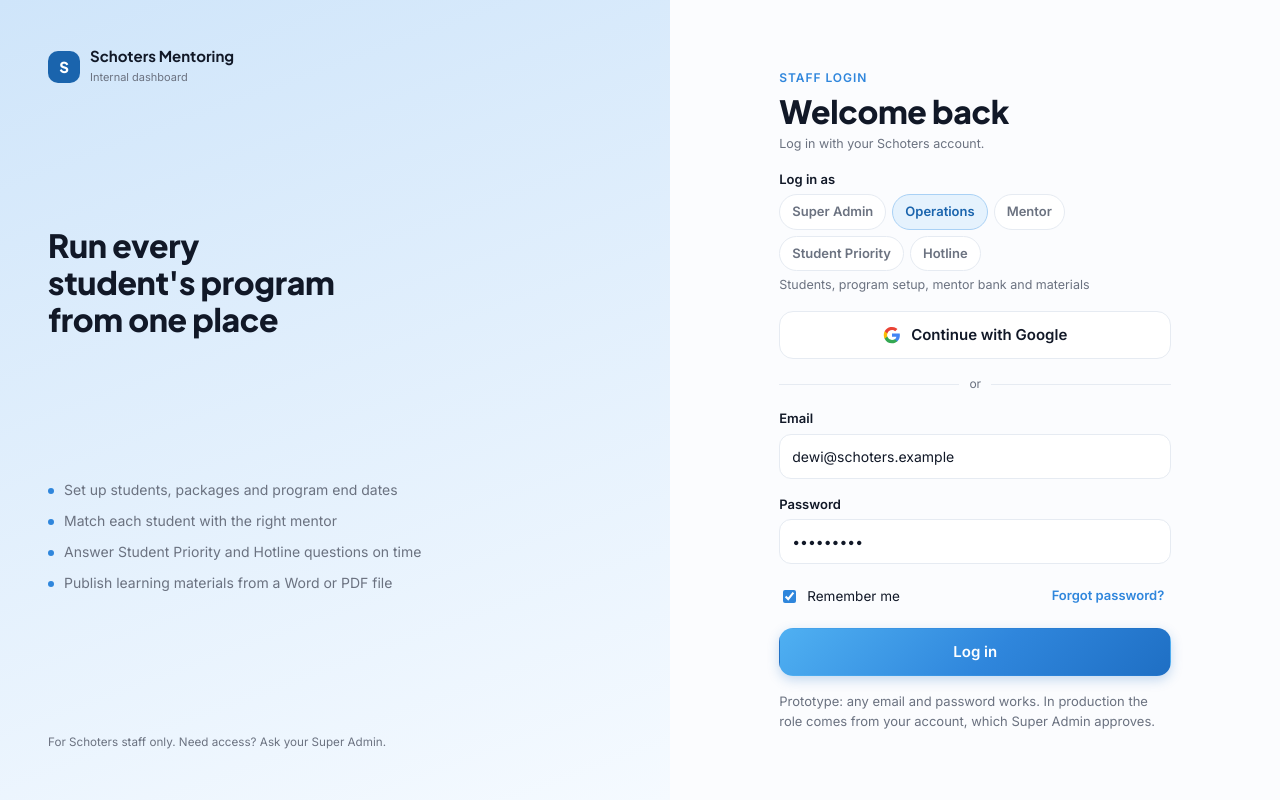
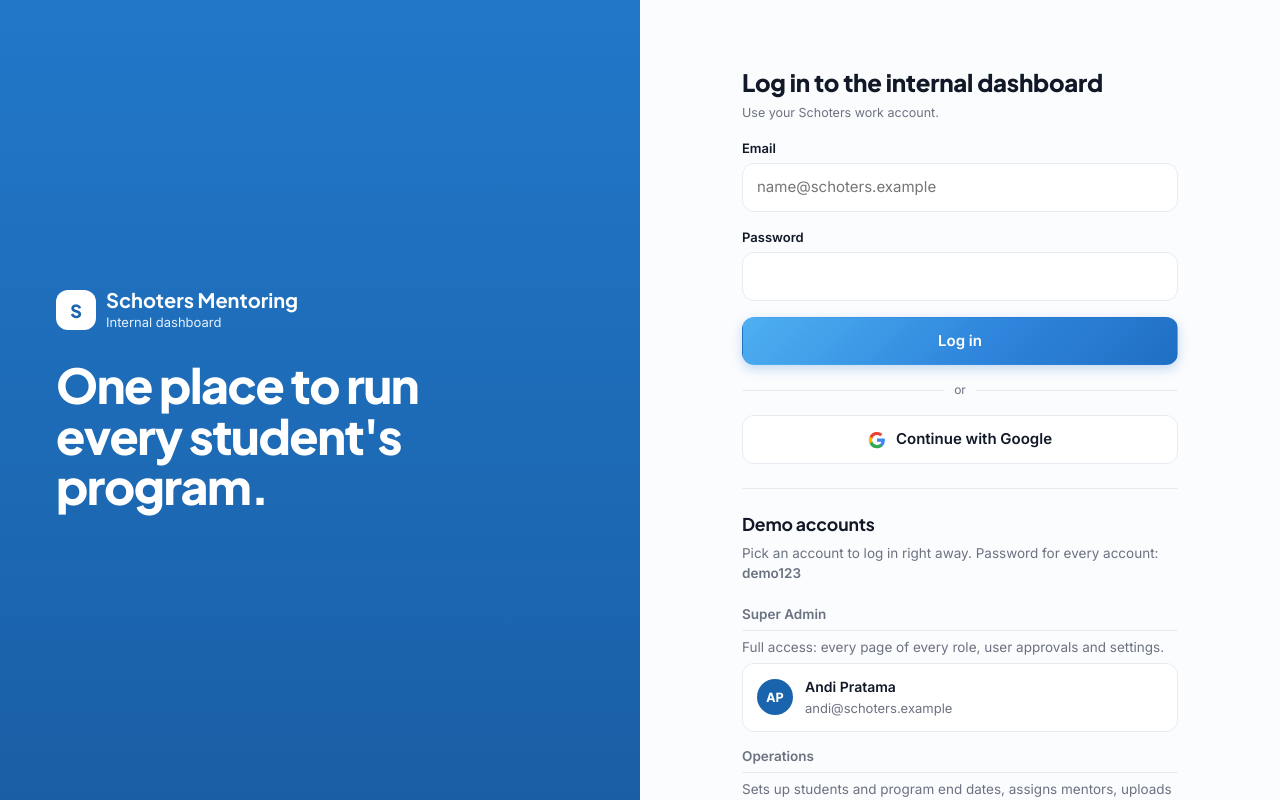
Before and after one commit to rahmanadia5/schotersglobal, a plain HTML site: page internal/index.html in a window 1280 px wide. Drawn offline with Linux system fonts and the light colour scheme.

Commit message:
Internal login: brand panel and demo accounts by role (#4)
* Add internal dashboard prototype for Ops, Mentor and Admin

Co-Authored-By: Claude Opus 5.5 <noreply@anthropic.com>
Claude-Session: https://claude.ai/code/session_017VMiA6EAXHio7nD1gUm8hz

* Internal dashboard: 5 login roles, user approvals, mentor bank, document-to-article materials

- Login roles: Super Admin (all access), Operations, Mentor, Student Priority, Hotline
- Remove paused programs; program lengths as clickable options per track
- New internal users need Super Admin approval
- Mentor bank for Operations and Super Admin
- Materials: upload .docx or .pdf, converted to an article; draft autosave; confirm before publish; no Vietnamese check

Co-Authored-By: Claude Opus 5.5 <noreply@anthropic.com>
Claude-Session: https://claude.ai/code/session_017VMiA6EAXHio7nD1gUm8hz

* Internal login: same layout as the student login, with Google or email and a role picker

Co-Authored-By: Claude Opus 5.5 <noreply@anthropic.com>
Claude-Session: https://claude.ai/code/session_017VMiA6EAXHio7nD1gUm8hz

* Internal login: brand panel, email and password, demo accounts by role

Co-Authored-By: Claude Opus 5.5 <noreply@anthropic.com>
Claude-Session: https://claude.ai/code/session_017VMiA6EAXHio7nD1gUm8hz

---------

Co-authored-by: Claude <noreply@anthropic.com>

```diff
--- a/internal/index.html
+++ b/internal/index.html
@@ -161,25 +161,29 @@ tr.click{cursor:pointer}tr.click:hover td{background:#f7fbff}
 .lenpick{display:flex;gap:6px;flex-wrap:wrap}
 .lenbtn{border:1px solid var(--line);background:#fff;border-radius:10px;padding:6px 12px;font-weight:600;color:var(--muted);cursor:pointer}
 .lenbtn[aria-pressed=true]{background:var(--accent-soft);border-color:#a9d1f5;color:#1a64ad}
-/* login (same layout as the student login) */
-.login{position:fixed;inset:0;z-index:40;background:var(--bg);display:grid;grid-template-columns:minmax(0,1.1fr) minmax(0,1fr);overflow:auto}
-.login-side{background:linear-gradient(160deg,#cfe5fa,#f5faff);color:var(--ink);padding:48px;display:flex;flex-direction:column;justify-content:space-between;gap:32px}
-.login-side .brand{color:var(--ink);padding:0}.login-side .brand-mark{background:var(--rail-active);color:#fff}.login-side .brand small{color:var(--muted)}
-.login-side h2{font-size:2rem;line-height:1.15;font-weight:800;max-width:15ch}
-.login-side ul{margin:0;padding:0;list-style:none;display:flex;flex-direction:column;gap:10px;color:var(--muted)}
-.login-side li::before{content:"";display:inline-block;width:6px;height:6px;border-radius:50%;background:var(--accent);margin-right:10px;vertical-align:middle}
-.login-form{display:flex;flex-direction:column;justify-content:center;gap:16px;padding:40px 24px;max-width:440px;width:100%;margin:0 auto}
-.login-form .field input{border:1px solid var(--line);border-radius:12px;padding:11px 12px;background:var(--surface)}
+/* login: brand panel left, form + demo accounts right */
+.login{position:fixed;inset:0;z-index:40;background:var(--bg);display:grid;grid-template-columns:minmax(0,1fr) minmax(0,1fr)}
+.login-side{background:var(--rail-grad);color:#fff;padding:56px;display:flex;flex-direction:column;justify-content:center;gap:28px}
+.login-side .brand{padding:0;color:#fff}.login-side .brand b{font-size:20px}.login-side .brand small{color:var(--rail-ink);font-size:13px}
+.login-side .brand-mark{width:40px;height:40px;font-size:18px;border-radius:12px}
+.login-side h2{font-size:3rem;line-height:1.05;font-weight:800;max-width:13ch;letter-spacing:-.03em}
+.login-right{overflow-y:auto;height:100vh}
+.login-form{display:flex;flex-direction:column;gap:16px;padding:64px 32px;max-width:500px;width:100%;margin:0 auto}
+.login-form h1{font-size:1.5rem}
+.login-form .field input{border:1px solid var(--line);border-radius:12px;padding:12px 14px;background:var(--surface);font-size:15px}
 .divider{display:flex;align-items:center;gap:10px;color:var(--muted);font-size:12px}
 .divider::before,.divider::after{content:"";flex:1;height:1px;background:var(--line)}
-.btn.lg{padding:12px 20px;font-size:15px;border-radius:14px}
+.btn.lg{padding:12px 20px;font-size:15px;border-radius:12px}
 .gbtn{gap:10px}.gbtn svg{width:18px;height:18px}
-.rolepick{display:flex;flex-wrap:wrap;gap:6px}
-.rolepick button{border:1px solid var(--line);background:#fff;border-radius:99px;padding:7px 12px;font-weight:600;font-size:13px;color:var(--muted);cursor:pointer}
-.rolepick button[aria-pressed=true]{background:var(--accent-soft);border-color:#a9d1f5;color:#1a64ad}
-.role-desc{font-size:12.5px;color:var(--muted);min-height:18px}
-.check{display:flex;gap:8px;align-items:center;cursor:pointer;font-size:13.5px}.check input{accent-color:var(--accent)}
-@media (max-width:760px){.login{grid-template-columns:minmax(0,1fr)}.login-side{padding:28px 16px}.login-side h2{font-size:1.5rem}.login-side ul{display:none}}
+.demo{border-top:1px solid var(--line);padding-top:22px;margin-top:8px;display:flex;flex-direction:column;gap:6px}
+.demo h2{font-size:1.1rem}
+.demo-role{margin-top:14px;font-weight:700;color:var(--muted);font-size:13.5px;padding-bottom:6px;border-bottom:1px solid var(--line)}
+.demo-desc{font-size:13.5px;color:var(--muted);margin:6px 0 4px}
+.acct{display:flex;gap:12px;align-items:center;width:100%;text-align:left;background:var(--surface);border:1px solid var(--line);border-radius:12px;padding:12px 14px;cursor:pointer;margin-top:6px}
+.acct:hover{border-color:#a9d1f5;background:#f7fbff}
+.acct .avatar{background:var(--rail-active);color:#fff;width:36px;height:36px;font-size:12.5px}
+.acct b{display:block}.acct span{color:var(--muted);font-size:13px}
+@media (max-width:760px){.login{grid-template-columns:minmax(0,1fr);overflow-y:auto}.login-right{height:auto;overflow:visible}.login-side{padding:28px 16px;gap:14px}.login-side h2{font-size:1.7rem}.login-form{padding:28px 16px 40px}}
 @media (max-width:1000px){.c3,.c4,.c5,.c6,.c7,.c8{grid-column:span 12}}
 @media (max-width:760px){
   .shell{grid-template-columns:1fr}
@@ -201,21 +205,20 @@ tr.click{cursor:pointer}tr.click:hover td{background:#f7fbff}
 <div class="login" id="login" hidden>
   <div class="login-side">
     <div class="brand"><div class="brand-mark">S</div><div><b>Schoters Mentoring</b><small>Internal dashboard</small></div></div>
-    <h2>Run every student's program from one place</h2>
-    <ul><li>Set up students, packages and program end dates</li><li>Match each student with the right mentor</li><li>Answer Student Priority and Hotline questions on time</li><li>Publish learning materials from a Word or PDF file</li></ul>
-    <small style="color:var(--muted)">For Schoters staff only. Need access? Ask your Super Admin.</small>
+    <h2>One place to run every student's program.</h2>
   </div>
+  <div class="login-right">
   <form class="login-form" id="loginForm" novalidate>
-    <div><div class="eyebrow">Staff login</div><h1 style="font-size:2rem">Welcome back</h1><p class="sub">Log in with your Schoters account.</p></div>
-    <div class="field"><label>Log in as</label><div class="rolepick" role="group" aria-label="Role" id="rolepick"></div><div class="role-desc" id="roledesc"></div></div>
+    <div><h1>Log in to the internal dashboard</h1><p class="sub" style="margin-top:4px">Use your Schoters work account.</p></div>
+    <div class="field"><label for="lemail">Email</label><input id="lemail" type="email" placeholder="name@schoters.example" autocomplete="username"></div>
+    <div class="field"><label for="lpass">Password</label><input id="lpass" type="password" autocomplete="current-password"></div>
+    <div class="err" id="lerr" hidden></div>
+    <button type="submit" class="btn primary lg">Log in</button>
+    <div class="divider">or</div>
     <button type="button" class="btn lg gbtn" data-act="google"><svg viewBox="0 0 24 24" aria-hidden="true"><path fill="#4285F4" d="M22.5 12.3c0-.8-.1-1.5-.2-2.3H12v4.3h5.9a5 5 0 0 1-2.2 3.3v2.7h3.5c2.1-1.9 3.3-4.7 3.3-8z"/><path fill="#34A853" d="M12 23c3 0 5.5-1 7.2-2.7l-3.5-2.7c-1 .7-2.2 1-3.7 1-2.9 0-5.3-1.9-6.2-4.5H2.2v2.8A11 11 0 0 0 12 23z"/><path fill="#FBBC05" d="M5.8 14.1a6.6 6.6 0 0 1 0-4.2V7.1H2.2a11 11 0 0 0 0 9.8z"/><path fill="#EA4335" d="M12 5.4c1.6 0 3.1.6 4.2 1.7l3.1-3.1A11 11 0 0 0 2.2 7.1l3.6 2.8C6.7 7.3 9.1 5.4 12 5.4z"/></svg>Continue with Google</button>
-    <div class="divider">or</div>
-    <div class="field"><label for="lemail">Email</label><input id="lemail" type="email" autocomplete="username"></div>
-    <div class="field"><label for="lpass">Password</label><input id="lpass" type="password" value="prototype" autocomplete="current-password"></div>
-    <div style="display:flex;justify-content:space-between;align-items:center;gap:10px"><label class="check"><input type="checkbox" checked><span>Remember me</span></label><button type="button" class="btn ghost sm" data-act="forgot">Forgot password?</button></div>
-    <button type="submit" class="btn primary lg">Log in</button>
-    <p class="hint">Prototype: any email and password works. In production the role comes from your account, which Super Admin approves.</p>
+    <div class="demo"><h2>Demo accounts</h2><p class="demo-desc" style="margin:0">Pick an account to log in right away. Password for every account: <b>demo123</b></p><div id="demoList"></div></div>
   </form>
+  </div>
 </div>
 <div class="shell" id="app" hidden>
   <aside class="rail" id="rail"></aside>
@@ -403,10 +406,14 @@ const V={};
 function route(){const h=location.hash.slice(1);if(h.startsWith('student-'))return {v:'student',id:h.slice(8)};if(h.startsWith('mat-'))return {v:'matedit',id:h.slice(4)};return {v:h};}
 function allowed(v){const R=ROLES[S.role];if(v==='student')return ['super','ops','mentor'].includes(S.role);if(v==='matedit')return can('materials');return R.nav.some(n=>n[0]===v);}
 const can=v=>ROLES[S.role].nav.some(n=>n[0]===v);
-const LOGIN={super:['andi@schoters.example','Access to everything, user approvals and settings'],ops:['dewi@schoters.example','Students, program setup, mentor bank and materials'],mentor:['nam.le@schoters.example','Your students, sessions, reports and document review'],sp:['phuong.mai@schoters.example','Study and application questions in English'],hotline:['rizky@schoters.example','Schedule, payment, account and urgent issues']};
-let pickRole='ops';
-function drawLogin(){$('#rolepick').innerHTML=Object.entries(ROLES).map(([k,r])=>`<button type="button" data-pick="${k}" aria-pressed="${k===pickRole}">${r.label}</button>`).join('');$('#roledesc').textContent=LOGIN[pickRole][1];$('#lemail').value=LOGIN[pickRole][0];}
-function doLogin(){S.role=pickRole;try{sessionStorage.setItem('lms-int-role',S.role)}catch(_){}location.hash=ROLES[S.role].home;render();}
+const ACCTS=[
+  ['super','Andi Pratama','andi@schoters.example','Full access: every page of every role, user approvals and settings.'],
+  ['ops','Dewi Lestari','dewi@schoters.example','Sets up students and program end dates, assigns mentors, uploads materials.'],
+  ['mentor','Lê Hoàng Nam','nam.le@schoters.example','Own students only: availability, sessions, reports and document review.'],
+  ['sp','Mai Phương','phuong.mai@schoters.example','Answers study and application questions in English.'],
+  ['hotline','Rizky Hidayat','rizky@schoters.example','Handles schedule, payment, account and urgent issues.']];
+function drawLogin(){$('#demoList').innerHTML=ACCTS.map(([k,n,e,d])=>`<div class="demo-role">${ROLES[k].label}</div><p class="demo-desc">${d}</p><button type="button" class="acct" data-acct="${k}"><div class="avatar">${ini(n)}</div><div><b>${esc(n)}</b><span>${e}</span></div></button>`).join('');}
+function doLogin(role){S.role=role;try{sessionStorage.setItem('lms-int-role',S.role)}catch(_){}location.hash=ROLES[S.role].home;render();}
 function render(){
   if(!S.role)drawLogin();
   $('#login').hidden=!!S.role;$('#app').hidden=!S.role;if(!S.role)return;
@@ -762,11 +769,10 @@ function autosave(el){const f=findMat(el.dataset.mat);if(!f)return;const st=$('#
   saveT=setTimeout(()=>{f.i[el.dataset.k]=el.dataset.k==='html'?el.innerHTML:el.value;f.i.upd=iso(TODAY);const n=new Date(Date.now()+7*3600e3);const tm=String(n.getUTCHours()).padStart(2,'0')+':'+String(n.getUTCMinutes()).padStart(2,'0');S.savedAt=S.savedAt||{};S.savedAt[f.i.id]=tm;const s2=$('#savestate');if(s2)s2.textContent=(f.i.st==='Draft'?'Draft saved at ':'Saved at ')+tm;},700);}
 
 /* ---------- Events ---------- */
-document.addEventListener('click',e=>{const t=e.target.closest('[data-pick],[data-login],[data-go],[data-act],[data-tab],[data-ch],[data-q],[data-rev],[data-slot],[data-topic],[data-len],[data-close],[data-close-bg],[data-tbund]');if(!t)return;
+document.addEventListener('click',e=>{const t=e.target.closest('[data-acct],[data-login],[data-go],[data-act],[data-tab],[data-ch],[data-q],[data-rev],[data-slot],[data-topic],[data-len],[data-close],[data-close-bg],[data-tbund]');if(!t)return;
   if(t.hasAttribute('data-close-bg')&&e.target!==t)return;
-  if(t.dataset.pick){pickRole=t.dataset.pick;drawLogin();return;}
-  if(t.dataset.act==='google'){doLogin();return;}
-  if(t.dataset.act==='forgot'){toast('We sent a reset link to your email (simulated).');return;}
+  if(t.dataset.acct){doLogin(t.dataset.acct);return;}
+  if(t.dataset.act==='google'){const em=$('#lemail').value.trim().toLowerCase();const a=ACCTS.find(x=>x[2]===em);doLogin(a?a[0]:'ops');return;}
   if(t.dataset.login){S.role=t.dataset.login;try{sessionStorage.setItem('lms-int-role',S.role)}catch(_){}location.hash=ROLES[S.role].home;render();return;}
   if(t.hasAttribute('data-close')||t.hasAttribute('data-close-bg')){close();return;}
   if(t.dataset.tbund){t.parentNode.querySelectorAll('button').forEach(b=>b.setAttribute('aria-pressed',b===t));return;}
@@ -842,7 +848,7 @@ document.addEventListener('change',e=>{const t=e.target;
   if(t.id==='pa'){$('#pv-up').hidden=t.value!=='up';$('#pv-ext').hidden=t.value!=='ext';return;}
   if(t.dataset.urole){const u=S.users[+t.dataset.urole];const o=u.role;u.role=t.value;log(null,'Role changed',`${u.name}: ${o}`,t.value,'Super Admin');toast(`${u.name} is now ${t.value}.`);return;}
 });
-document.addEventListener('submit',e=>{if(e.target.id==='loginForm'){e.preventDefault();doLogin();return;}if(e.target.id!=='nf')return;e.preventDefault();const f=NF;const er=$('#nf-err');
+document.addEventListener('submit',e=>{if(e.target.id==='loginForm'){e.preventDefault();const em=$('#lemail').value.trim().toLowerCase(),pw=$('#lpass').value;const a=ACCTS.find(x=>x[2]===em);const er=$('#lerr');if(!a||pw!=='demo123'){er.textContent=a?'Wrong password. For the demo accounts it is demo123.':'No staff account with this email. Pick a demo account below.';er.hidden=false;return;}doLogin(a[0]);return;}if(e.target.id!=='nf')return;e.preventDefault();const f=NF;const er=$('#nf-err');
   const fdat=new FormData(e.target);for(const [k,v] of fdat.entries())NF[k]=k==='len'?+v:v;
   if(!f.name.trim()||!/^\S+@\S+\.\S+$/.test(f.email)){er.textContent='Add the student\'s name and a valid email.';er.hidden=false;return;}
   if(f.track==='S1'&&f.grad<=f.start){er.textContent='The graduation date must be after the start date.';er.hidden=false;return;}
```
